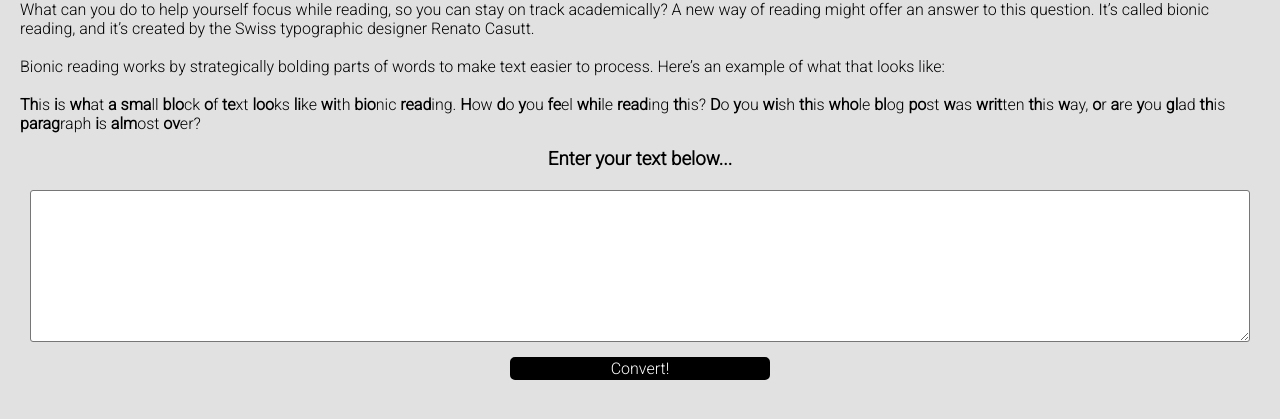
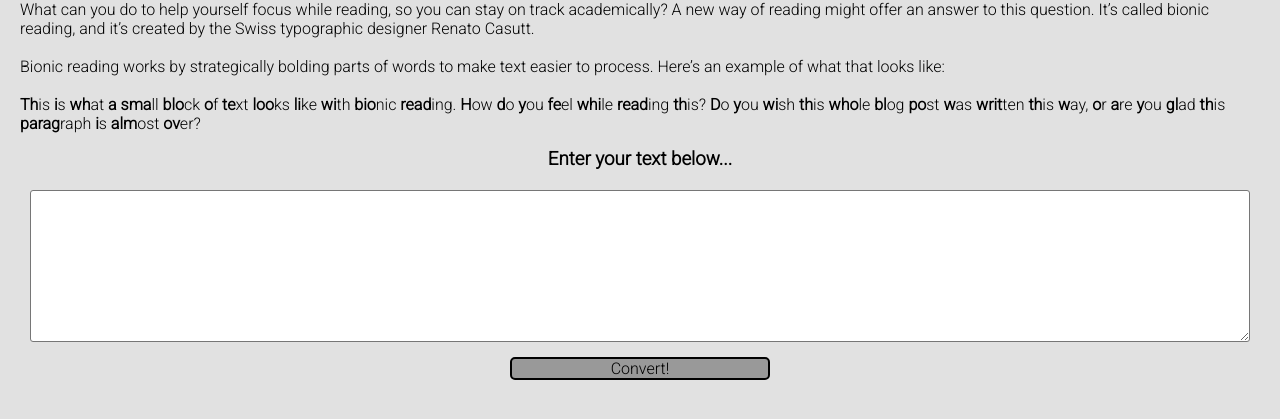
Before and after one commit to sbillsborough/bionic-text-converter, a plain HTML site: page index.html in a window 1280 px wide. Shown: the part 77-496 px from the top of the page. Drawn offline with Linux system fonts and the light colour scheme.

Commit message:
added some different styling to the convert button

```diff
--- a/styles/style.css
+++ b/styles/style.css
@@ -45,10 +45,10 @@ h3 {
 
 a {
   text-decoration: none;
-  color: #fff;
-  background: #000;
+  color: #000000;
+  background: #999999;
   width: 20vw;
-  border: 2px solid #000;
+  border: 2px solid #000000;
   border-radius: 5px;
   margin: 15px 0 0 0;
   display: flex;
```
